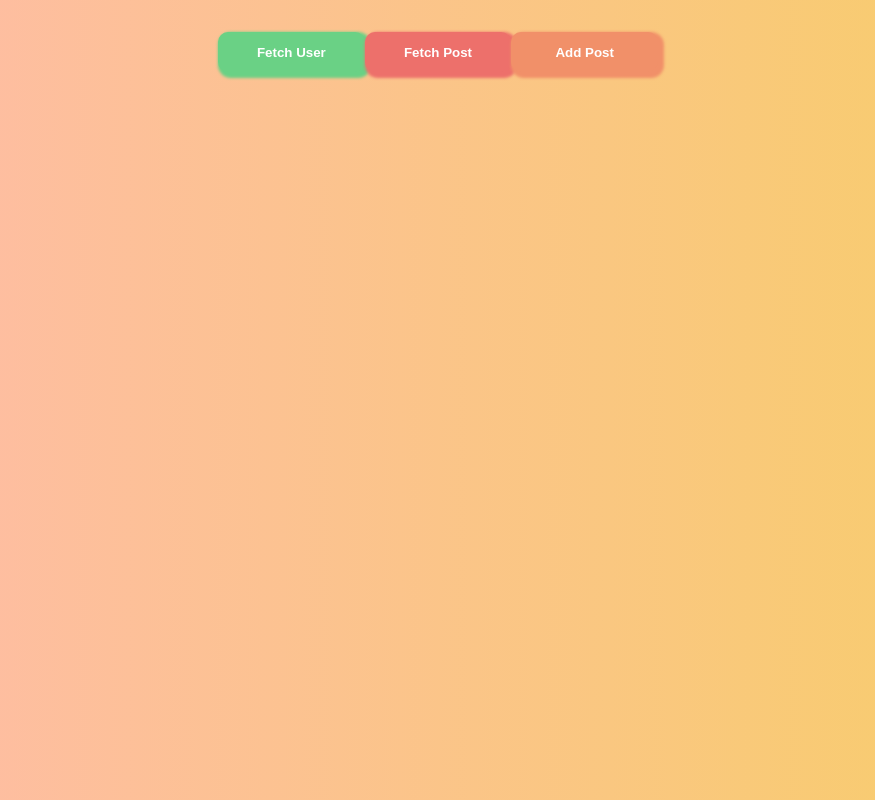
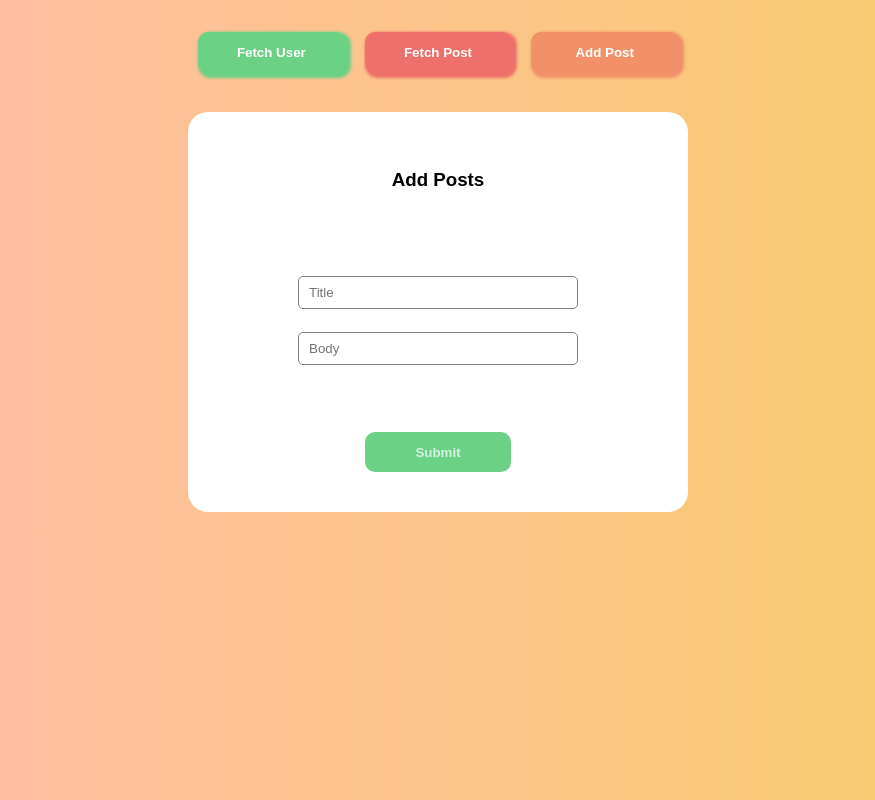
Before and after one commit to Vanshika-8/FetchApi, a React (Create React App) app: page / in a window 1280 px wide. Shown: the whole page, without its empty margins (202-1077 px from the left). Built offline with nearby package versions, Linux system fonts and the light colour scheme.

Commit message:
Added the post using api

```diff
--- a/src/components/FetchApi.js
+++ b/src/components/FetchApi.js
@@ -28,23 +28,28 @@ export default class FetchApi extends Component {
             .then((postData) => this.setPost(postData)); // Calling setUsers and passing the data.
     }
 
-    // addPost(e) {
-    //     e.preventDefault()
-    //     let title = document.getElementById('title').value;
-    //     let body = document.getElementById('body').value;
-    //     fetch('https://jsonplaceholder.typicode.com/posts', {
-    //         method: 'POST',
-    //         headers: {
-    //             'Accept': 'application/json , text/plain , */*',
-    //             'Content-type': 'application/json'
-    //         },
-    //         body: JSON.stringify({ title: title, body: body })
+    addPost=(e)=> {
+      fetch('https://jsonplaceholder.typicode.com/posts', {
+            method: 'POST',
+            headers: {
+                'Accept': 'application/json , text/plain , */*',
+                'Content-type': 'application/json'
+            },
+            body: JSON.stringify(this.state)
 
-    //     }).then((res) => res.json())
-    //     .then((data) => this.setAddPost(data))
-    // }
+        }).then((res) => res.json())
+        .then((data) => this.setAddPost(data))
+        e.preventDefault()
+    }
 
-
+    setAddPost=(data)=>{
+        const name=data.target.name
+        const value=data.target.value
+        this.setState({
+            [name]:value
+             },
+             )
+    }
 
     setUsers = (data) => {
         //created a new function to set the state of users
@@ -59,12 +64,12 @@ export default class FetchApi extends Component {
         })
     }
 
-    setAddPost=(addPostTitle,addPostBody)=>{
-        this.setState({
-            title:addPostTitle,
-            body:addPostBody
-        })
-    }
+
+
+submitHandler=(e)=>{
+    e.preventDefault()
+    console.log(this.state.title,this.state.body)
+}
 
   //Create a functional component for rendering users
     renderUser = () => {
@@ -80,33 +85,29 @@ export default class FetchApi extends Component {
         //we have removed join from here because in react everything is javascript and we are using JSX.
     }
 
-// renderNewPost=()=>{
+    render() {
 
-// }
-
-    render() {
-        console.log(this.state.users)
         return (
             <div>
                 <nav className="navBar">
                     <button onClick= {()=>this.fetchUserHandler()} className="btn" id="getUser">Fetch User</button>
                     <button onClick={this.fetchPostHandler} className="btn" id="getPost">Fetch Post</button>
                     <div>
-                        <button  onClick={this.addPost} className="btn" id="addPost1">Add Post</button></div>
+                        <button onClick={this.submitHandler} className="btn" id="addPost1">Add Post</button></div>
                 </nav>
                 <div id="output"> {this.renderPost()} {this.renderUser()} </div>
 
-                <form className="addPostForm messageInvisible">
+                <form onSubmit={this.addPost} className="addPostForm ">
                     <div className="postDiv">
                         <h3>Add Posts</h3>
                         <span className="notification messageInvisible">Post Added</span>
 
                     </div>
                     <div className="inputWrapper">
-                        <input type="text" id="title" placeholder="Title" />
-                        <input type="text" placeholder="Body" id="body" />
+                        <input onChange={this.setAddPost}  value={this.state.title} name="title" type="text" id="title" placeholder="Title" />
+                        <input onChange={this.setAddPost} value={this.state.body} type="text" name="body" placeholder="Body" id="body" />
                     </div>
-                    <button type="submit" id="submit">Submit</button>
+                    <button onClick={this.submitHandler}  type="submit" id="submit">Submit</button>
                 </form>
             </div>
 
```
